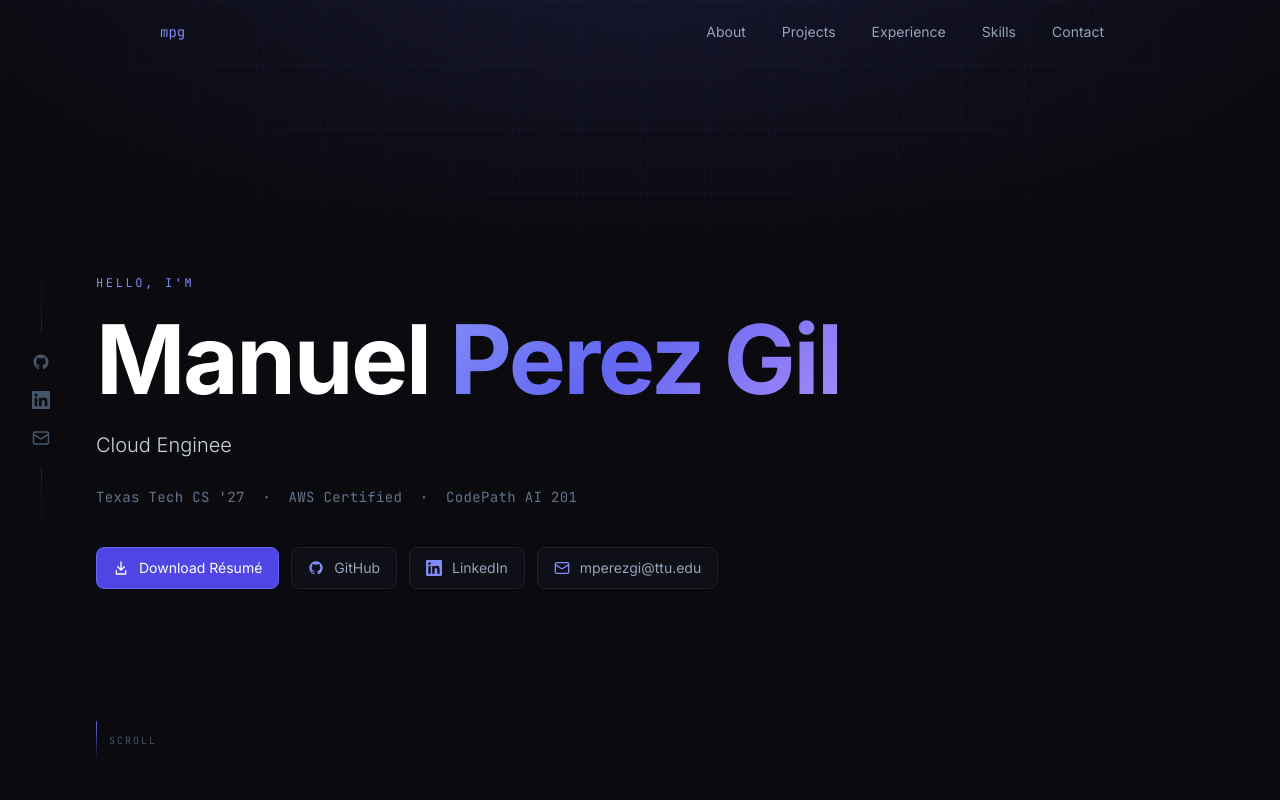
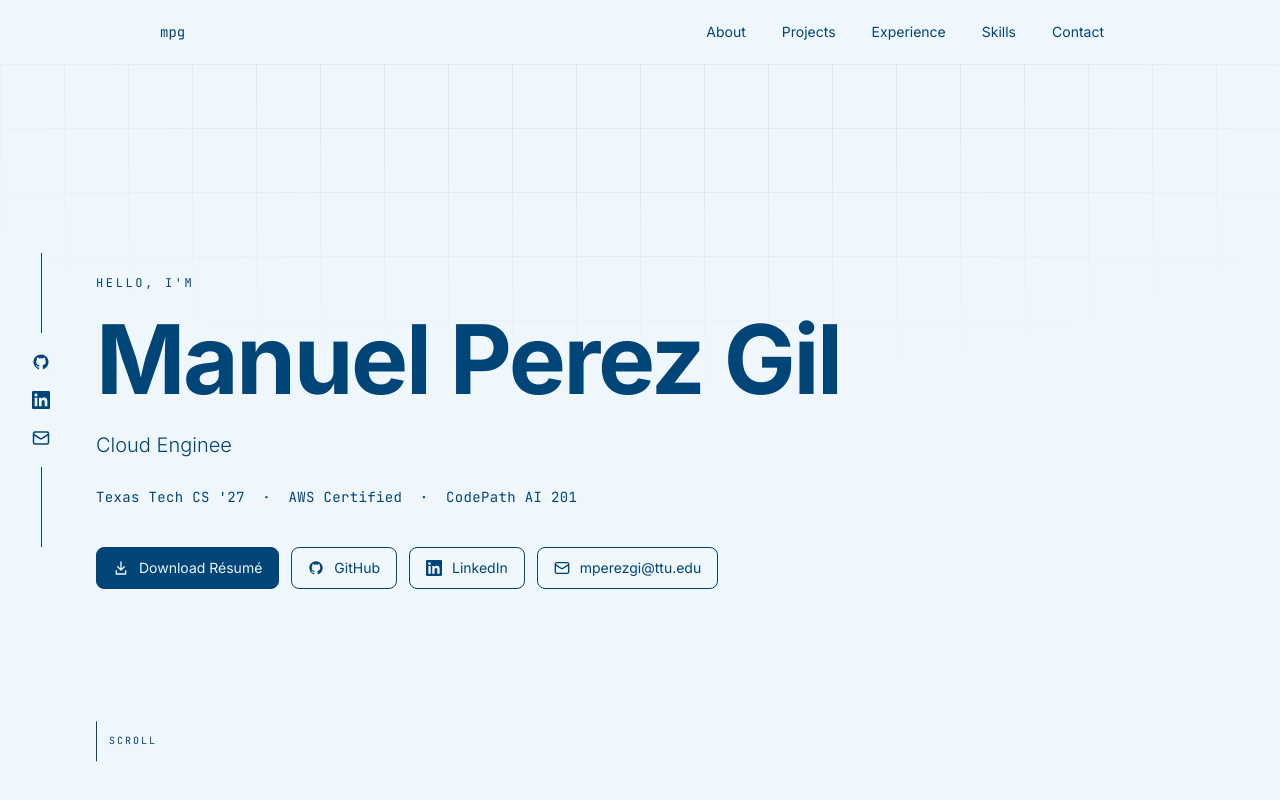
Before and after one commit to MEMOMG8/portfoliomapg, a Next.js app: page / in a window 1280 px wide. Shown: the top 800 px of the page. Built offline with nearby package versions, Linux system fonts and the light colour scheme.

Commit message:
Alternate light and deep blue section colors

```diff
--- a/app/layout.tsx
+++ b/app/layout.tsx
@@ -1,6 +1,7 @@
 import type { Metadata } from "next";
 import { Inter, JetBrains_Mono } from "next/font/google";
 import "./globals.css";
+import "./section-colors.css";
 
 const inter = Inter({
   subsets: ["latin"],
--- a/app/page.tsx
+++ b/app/page.tsx
@@ -8,10 +8,12 @@ import Skills from "@/components/Skills";
 import Certifications from "@/components/Certifications";
 import Contact from "@/components/Contact";
 import EngineeringDetails from "@/components/EngineeringDetails";
+import SectionTheme from "@/components/SectionTheme";
 
 export default function Home() {
   return (
     <main className="min-h-screen bg-bg">
+      <SectionTheme />
       <Navbar />
       <SocialSidebar />
       <Hero />
--- /dev/null
+++ b/app/section-colors.css
@@ -0,0 +1,100 @@
+:root {
+  --section-blue: #004578;
+  --section-light: #eff6fc;
+  --section-surface: var(--section-light);
+  --section-ink: var(--section-blue);
+}
+
+main > section:nth-of-type(even),
+[data-dark-section="true"] {
+  --section-surface: var(--section-blue);
+  --section-ink: #fff;
+}
+
+html, body, main, main > section, main > header {
+  background-color: var(--section-surface) !important;
+  color: var(--section-ink) !important;
+}
+
+main > header {
+  border-color: var(--section-ink);
+}
+
+main > section *, main > header *, main > aside * {
+  color: var(--section-ink) !important;
+  border-color: var(--section-ink) !important;
+  --tw-ring-color: var(--section-ink);
+  --tw-ring-offset-color: var(--section-surface);
+}
+
+main > aside a {
+  background-color: var(--section-surface);
+}
+
+/* Replace existing colored surfaces without changing their geometry. */
+main > section :where(:is([class^="bg-"], [class*=" bg-"]):not([class*="bg-clip-text"]):not([class*="bg-gradient"]):not([class*="bg-transparent"])) {
+  background-color: var(--section-surface) !important;
+}
+
+main > section :is(.w-px, .w-1, .typewriter-cursor, .hero-grid-pulse),
+main > aside .w-px,
+main > section :is([class~="bg-indigo-500"], [class~="bg-indigo-400"]) {
+  background: var(--section-ink) !important;
+}
+
+main > section :is([class*="bg-gradient"], [class*="bg-clip-text"]) {
+  background-image: none !important;
+}
+
+.hero-grid-pulse {
+  box-shadow: 0 0 9px 2px #00457870;
+}
+
+section[aria-label="Introduction"] .grid-bg {
+  background-image:
+    linear-gradient(#00457810 1px, transparent 1px),
+    linear-gradient(90deg, #00457810 1px, transparent 1px);
+}
+
+section[aria-label="Introduction"] [style*="radial-gradient"] {
+  background: none !important;
+}
+
+main > section a[download],
+main > section a[class~="bg-indigo-600"] {
+  background: var(--section-ink) !important;
+  color: var(--section-surface) !important;
+}
+
+main > section a[download] *,
+main > section a[class~="bg-indigo-600"] * {
+  color: inherit !important;
+}
+
+main > section .fixed > [class*="bg-black"] {
+  background: rgba(0, 69, 120, .8) !important;
+}
+
+main [role="dialog"] {
+  --section-surface: var(--section-light);
+  --section-ink: var(--section-blue);
+  background: var(--section-surface) !important;
+}
+
+main [role="dialog"] button[aria-label="Close"] {
+  background: var(--section-surface) !important;
+}
+
+::selection {
+  background: var(--section-ink);
+  color: var(--section-surface);
+}
+
+::-webkit-scrollbar-track {
+  background: var(--section-light);
+}
+
+::-webkit-scrollbar-thumb,
+::-webkit-scrollbar-thumb:hover {
+  background: var(--section-blue);
+}
--- /dev/null
+++ b/components/SectionTheme.tsx
@@ -0,0 +1,44 @@
+"use client";
+
+import { useEffect } from "react";
+
+export default function SectionTheme() {
+  useEffect(() => {
+    const sections = Array.from(document.querySelectorAll("main > section"));
+    const header = document.querySelector<HTMLElement>("main > header");
+    const sidebar = document.querySelector<HTMLElement>("main > aside");
+    let frame = 0;
+
+    const update = () => {
+      frame = 0;
+      const bounds = sections.map(section => section.getBoundingClientRect());
+      const surfaces = [
+        { element: header, y: 32 },
+        { element: sidebar, y: window.innerHeight / 2 },
+      ];
+      for (const { element, y } of surfaces) {
+        if (!element) continue;
+        const index = bounds.findIndex(rect => rect.top <= y && rect.bottom > y);
+        element.dataset.darkSection = String(index >= 0 && index % 2 === 1);
+      }
+    };
+    const schedule = () => {
+      if (!frame) frame = requestAnimationFrame(update);
+    };
+
+    update();
+    window.addEventListener("scroll", schedule, { passive: true });
+    window.addEventListener("resize", schedule);
+    window.addEventListener("pageshow", schedule);
+    return () => {
+      cancelAnimationFrame(frame);
+      window.removeEventListener("scroll", schedule);
+      window.removeEventListener("resize", schedule);
+      window.removeEventListener("pageshow", schedule);
+      header?.removeAttribute("data-dark-section");
+      sidebar?.removeAttribute("data-dark-section");
+    };
+  }, []);
+
+  return null;
+}
```
